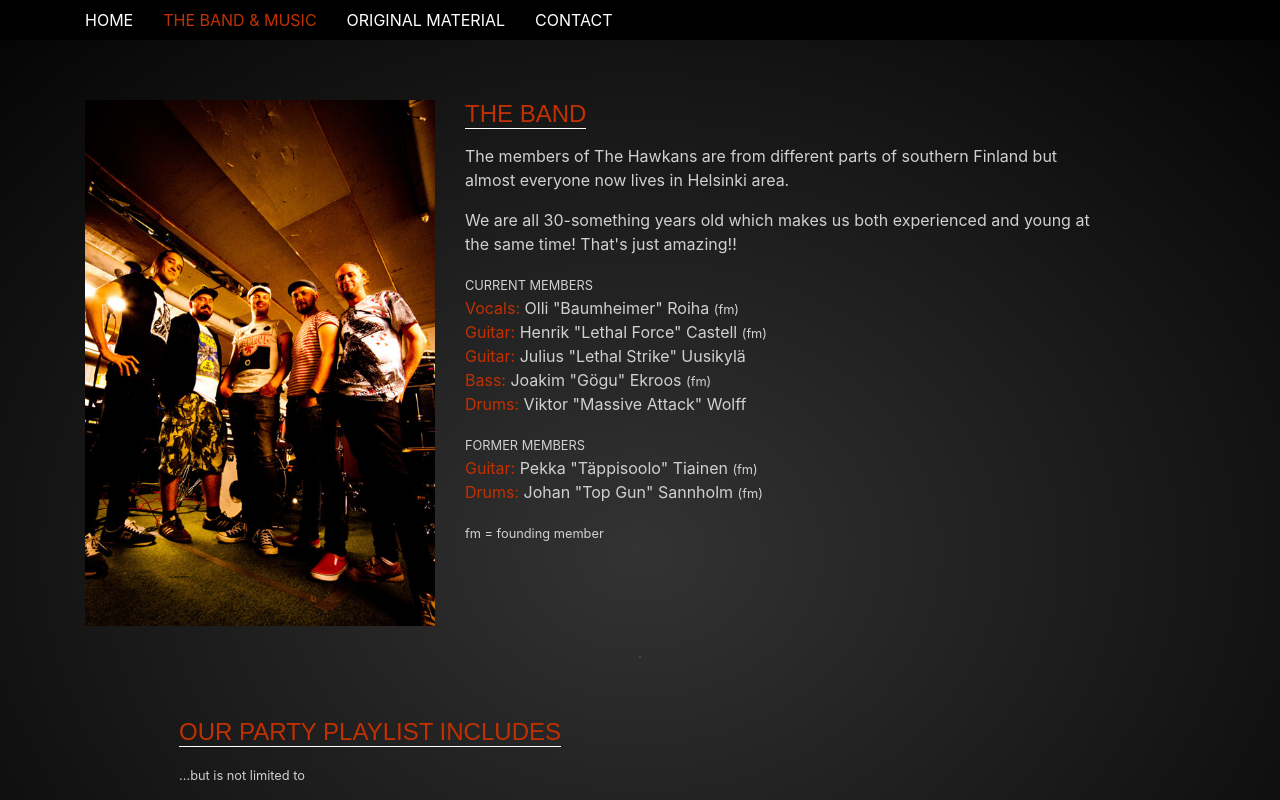
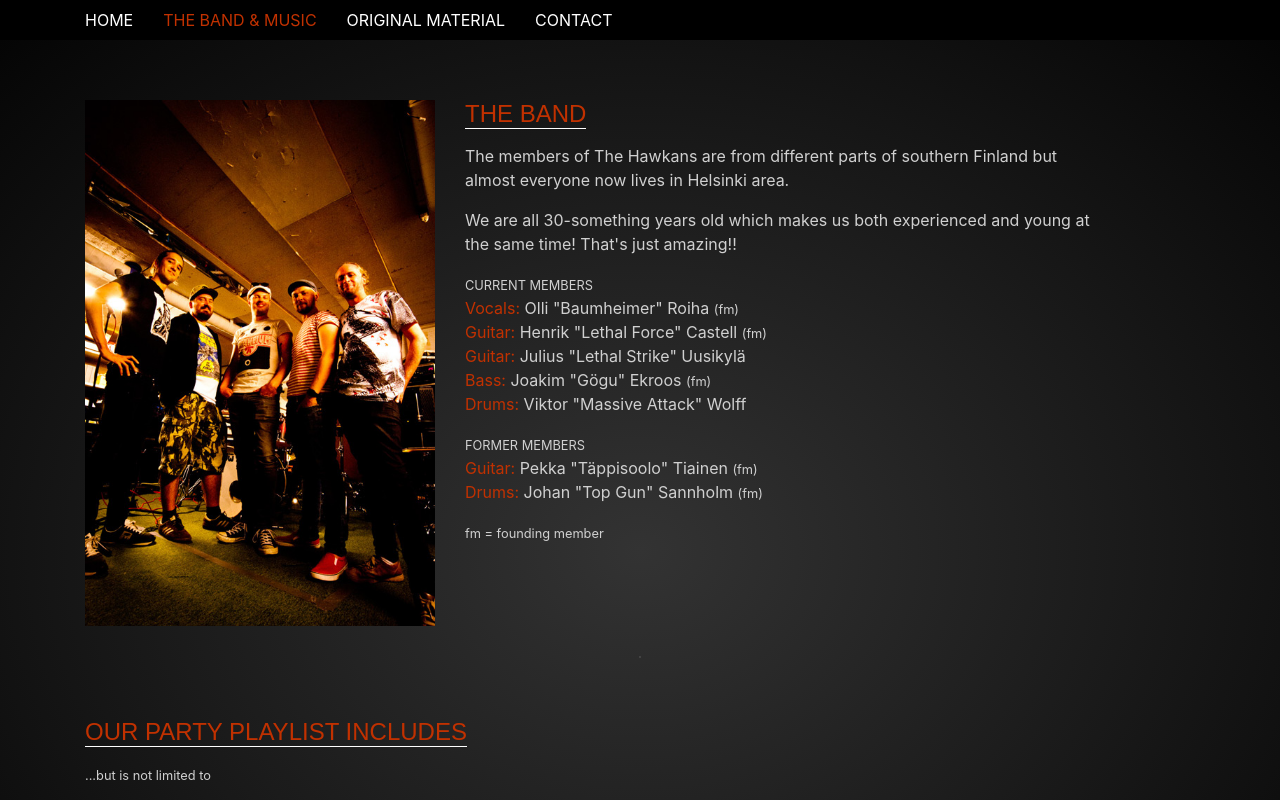
Before and after one commit to joakimekroos/thehawkans, a React (Create React App) app: page /band in a window 1280 px wide. Shown: the top 800 px of the page. Built offline with nearby package versions, Linux system fonts and the light colour scheme; a web font is replaced by a local one.

Commit message:
Fix "Band" page alignment.

```diff
--- a/src/components/content/Band.js
+++ b/src/components/content/Band.js
@@ -4,7 +4,7 @@ import MetaTags from 'react-meta-tags';
 
 const Band = () =>{
   return(
-    <div className="thehawkans-content">
+    <div className="thehawkans-content band">
       <MetaTags>
         <title>The Hawkans | Band</title>
         <meta name="description" content="Partyband for every occasion." />
--- a/src/css/components/pages.css
+++ b/src/css/components/pages.css
@@ -23,3 +23,6 @@ div.thehawkans-content > div.container{
   justify-content: center;
   height: 100%;
 }
+div.thehawkans-content.band > div.container{
+  align-items: stretch;
+}
```
